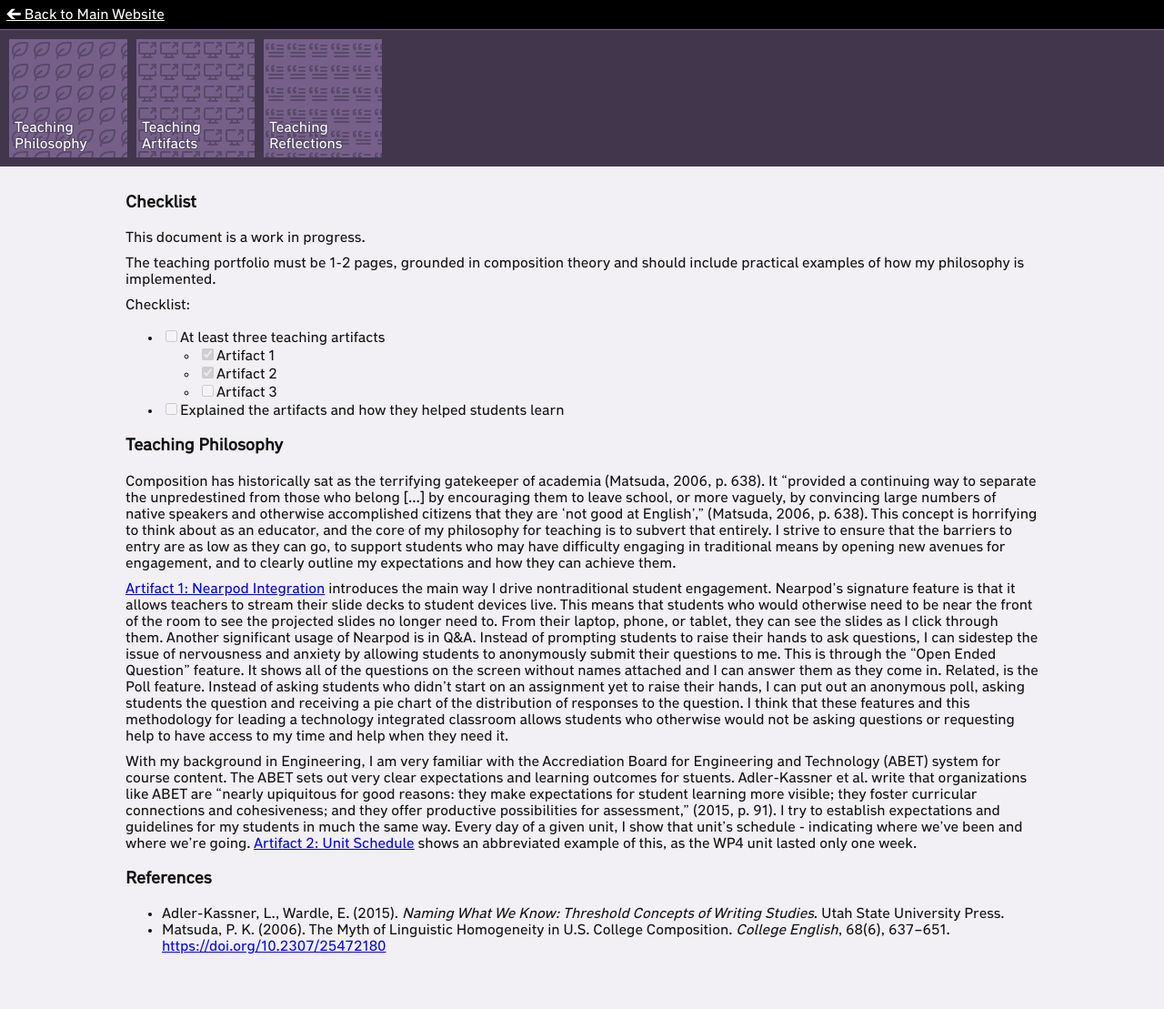
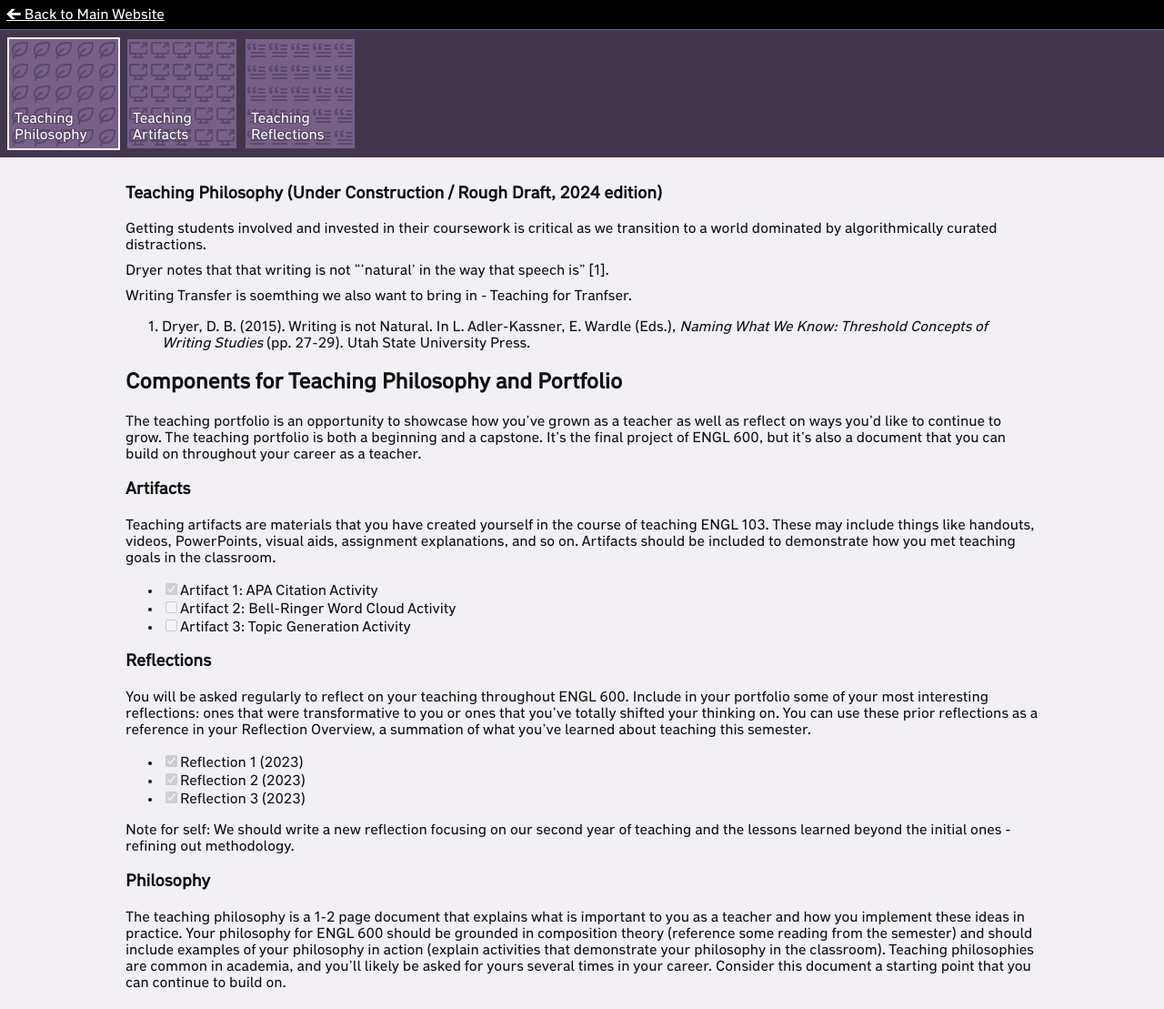
Before and after one commit to reneeverly/reneeverly.github.io, a Jekyll site: the page built from edu/phi/index.md, in a window 1280 px wide. Shown: the whole page at 91% size. Built offline with Jekyll 4.4.1, drawn with Linux system fonts in a browser that asks for light colours; our own code applies the rules of GitHub Pages for plain Markdown files.

Commit message:
Reworked Teaching Artifacts and Visual Style

```diff
--- a/_layouts/muicontent.html
+++ b/_layouts/muicontent.html
@@ -14,12 +14,12 @@
       <nav>
          <ul class="toptiles">
             {% if page.group == "edu" %}
-            <li class="two"><a class="icobg leaf" href="index.html">Teaching Philosophy</a></li>
-            <li class="two"><a class="icobg screen-share" href="artifacts.html">Teaching Artifacts</a></li>
-            <li class="two"><a class="icobg blockquote" href="reflections.html">Teaching Reflections</a></li>
+            <li class="two"><a class="icobg leaf {% if page.index == 0 %}current{% endif %}" href="index.html">Teaching Philosophy</a></li>
+            <li class="two"><a class="icobg screen-share {% if page.index == 1 %}current{% endif %}" href="artifacts.html">Teaching Artifacts</a></li>
+            <li class="two"><a class="icobg blockquote {% if page.index == 2 %}current{% endif %}" href="reflections.html">Teaching Reflections</a></li>
             {% elsif page.group == "tiny-apps" %}
-            <li class="two"><a class="icobg code-dots" href="index.html">Index</a></li>
-            <li class="two"><a class="icobg needle-thread" href="circle-skirt.html">Circle Skirt Calculator</a></li>
+            <li class="two"><a class="icobg code-dots {% if page.index == 0 %}current{% endif %}" href="index.html">Index</a></li>
+            <li class="two"><a class="icobg needle-thread {% if page.index == 1 %}current{% endif %}" href="circle-skirt.html">Circle Skirt Calculator</a></li>
             {% endif %}
          </ul>
       </nav>
--- a/edu/phi/index.md
+++ b/edu/phi/index.md
@@ -1,20 +1,60 @@
 ---
 layout: muicontent
 group: edu
+title: Teaching Philosophy
+index: 0
 ---
+# Teaching Philosophy (Under Construction / Rough Draft, 2024 edition)
 
-# Checklist
-This document is a work in progress.
+Getting students involved and invested in their coursework is critical as we transition to a world dominated by algorithmically curated distractions.
 
-The teaching portfolio must be 1-2 pages, grounded in composition theory and should include practical examples of how my philosophy is implemented.
+Dryer notes that that writing is not "'natural' in the way that speech is" [1].
 
-Checklist:
-* [ ] At least three teaching artifacts
-  * [x] Artifact 1
-  * [x] Artifact 2
-  * [ ] Artifact 3
-* [ ] Explained the artifacts and how they helped students learn
+Writing Transfer is soemthing we also want to bring in - Teaching for Tranfser.
 
+1. Dryer, D. B. (2015). Writing is not Natural. In L. Adler-Kassner, E. Wardle (Eds.), <i>Naming What We Know: Threshold Concepts of Writing Studies</i> (pp. 27-29). Utah State University Press.
+
+
+## Components for Teaching Philosophy and Portfolio
+The teaching portfolio is an opportunity to showcase how you’ve grown as a teacher as well
+as reflect on ways you’d like to continue to grow. The teaching portfolio is both a beginning
+and a capstone. It’s the final project of ENGL 600, but it’s also a document that you can build
+on throughout your career as a teacher.
+### Artifacts
+Teaching artifacts are materials that you have created yourself in the
+course of teaching ENGL 103. These may include things like
+handouts, videos, PowerPoints, visual aids, assignment explanations,
+and so on. Artifacts should be included to demonstrate how you met
+teaching goals in the classroom.
+* [x] Artifact 1: APA Citation Activity
+* [ ] Artifact 2: Bell-Ringer Word Cloud Activity
+* [ ] Artifact 3: Topic Generation Activity
+
+### Reflections
+You will be asked regularly to reflect on your teaching throughout
+ENGL 600. Include in your portfolio some of your most interesting
+reflections: ones that were transformative to you or ones that you’ve
+totally shifted your thinking on. You can use these prior reflections as
+a reference in your Reflection Overview, a summation of what
+you’ve learned about teaching this semester.
+* [x] Reflection 1 (2023)
+* [x] Reflection 2 (2023)
+* [x] Reflection 3 (2023)
+
+Note for self: We should write a new reflection focusing on our second year of teaching and the lessons learned beyond the initial ones - refining out methodology.
+
+### Philosophy
+The teaching philosophy is a 1-2 page document that explains what is
+important to you as a teacher and how you implement these ideas in
+practice. Your philosophy for ENGL 600 should be grounded in
+composition theory (reference some reading from the semester) and
+should include examples of your philosophy in action (explain
+activities that demonstrate your philosophy in the classroom).
+Teaching philosophies are common in academia, and you’ll likely be
+asked for yours several times in your career. Consider this document
+a starting point that you can continue to build on.
+
+<!--
 # Teaching Philosophy
 
 Composition has historically sat as the terrifying gatekeeper of academia (Matsuda, 2006, p. 638).  It "provided a continuing way to separate the unpredestined from those who belong [...] by encouraging them to leave school, or more vaguely, by convincing large numbers of native speakers and otherwise accomplished citizens that they are 'not good at English'," (Matsuda, 2006, p. 638).  This concept is horrifying to think about as an educator, and the core of my philosophy for teaching is to subvert that entirely.  I strive to ensure that the barriers to entry are as low as they can go, to support students who may have difficulty engaging in traditional means by opening new avenues for engagement, and to clearly outline my expectations and how they can achieve them.
@@ -27,3 +67,4 @@
 
 * Adler-Kassner, L., Wardle, E. (2015).  <i>Naming What We Know: Threshold Concepts of Writing Studies</i>. Utah State University Press.
 * Matsuda, P. K. (2006). The Myth of Linguistic Homogeneity in U.S. College Composition. <i>College English</i>, 68(6), 637–651. [https://doi.org/10.2307/25472180](https://doi.org/10.2307/25472180)
+-->
--- a/resources/mui.css
+++ b/resources/mui.css
@@ -14,23 +14,15 @@
 html, body { width: 100%; position: relative; font-family: 'RoadUA', sans-serif;  min-height: 100%; margin: 0px; height: 100%; overflow: auto; }
 
 html {
-   background-image: url(chalk_747.jpg);
+   background-color: RGB(66, 54, 77);
    background-repeat: no-repeat;
    background-size: cover;
    background-position: center;
 }
 
-body {
-/* background-image: url(.chalk_747.jpg); */
-/*background-color: #215b91; */
-/*background-color: #514b61; */
-/*background-color: #42364d; */
-
-background-color: RGBA(66, 54, 77, 0.6);
-color: #eee;
-}
+body { color: #eee; }
 .section { display: block; float: left; margin: 10px; }
-.tilecontainer, .overarch ul, .toptiles ul, ul.toptiles { display: grid; grid-template-columns: 60px 60px 60px 60px; grid-auto-rows: 60px; column-gap: 10px; row-gap: 10px; list-style-type: none; list-style: none; padding: 0px; margin: 10px; }
+.tilecontainer, .overarch ul, .toptiles ul, ul.toptiles { display: grid; grid-template-columns: 60px 60px 60px 60px; grid-auto-rows: 55px; column-gap: 10px; row-gap: 10px; list-style-type: none; list-style: none; padding: 0px; margin: 10px; }
 .tilecontainer.col6 { grid-template-columns: 60px 60px 60px 60px 60px 60px; }
 .tile, .overarch li, .toptiles li { display: table; }
 .four .tile, .four li { grid-column-end: span 4; grid-row-end: span 4; height: 100%; width: 100%; }
@@ -43,12 +35,9 @@
 
 /*.overarch { margin: auto; display: flex; width: fit-content; flex-wrap: wrap; align-content: center; min-height: 100%; }*/
 
-.overarch li a, .toptiles li a, .nolink, .use-tiles li a {background: #76608a; display: table-cell; vertical-align: bottom; width: 100%; height: 100%; text-decoration: none; color: #fefefe; padding: 6px; text-shadow: 1px 1px 0px #594969, 1px -1px 0px #594969, -1px 1px 0px #594969, -1px -1px 0px #594969, 0px 1px 0px #594969, 1px 0px 0px #594969, 0px -1px 0px #594969, -1px 0px 0px #594969; }
+.overarch li a, .toptiles li a, .nolink, .use-tiles li a {background: #76608a; display: table-cell; vertical-align: bottom; width: 100%; height: 100%; text-decoration: none; color: #fefefe; padding: 6px; text-shadow: 1px 1px 0px #594969, 1px -1px 0px #594969, -1px 1px 0px #594969, -1px -1px 0px #594969, 0px 1px 0px #594969, 1px 0px 0px #594969, 0px -1px 0px #594969, -1px 0px 0px #594969/*, 0px 0px 5px #594969*/; }
 .nolink { background: #61577c; }
-.overarch li a:hover, .toptiles li a:hover, .use-tiles li a:hover { background-color: #847098;
-   /*text-shadow: 2px 2px 0px #594969, 2px -2px 0px #594969, -2px 2px 0px #594969, -2px -2px 0px #594969, 0px 2px 0px #594969, 2px 0px 0px #594969, 0px -2px 0px #594969, -2px 0px 0px #594969, 1px 1px 0px #594969, 1px -1px 0px #594969, -1px 1px 0px #594969, -1px -1px 0px #594969, 0px 1px 0px #594969, 1px 0px 0px #594969, 0px -1px 0px #594969, -1px 0px 0px #594969;*/
-   color: #fff;
-}
+.overarch li a:hover, .toptiles li a:hover, .use-tiles li a:hover { background-color: #847098; color: #fff; }
 
 @media screen and (max-width: 458px) {
    .tilecontainer.col6 { grid-template-columns: 60px 60px 60px 60px; }
@@ -85,7 +74,7 @@
    article { padding: 8%; }
 }*/
 
-.toptiles { grid-template-columns: repeat(auto-fill, 60px) !important; background: RGB(66, 54, 77) !important; padding: 10px !important; margin: 0px !important; }
+.toptiles { grid-template-columns: repeat(auto-fill, 55px) !important; background: RGB(66, 54, 77) !important; padding: 10px !important; margin: 0px !important; }
 
 .muicontent { background: #F2F0F4; color: #111; }
 
@@ -94,15 +83,17 @@
 article section p { margin-bottom: 10px; }
 article section img { max-width: 100%; margin: auto; margin-bottom: 5px; display: block; }
 
+a.current { box-shadow: 0px 0px 0px 2px #f2f0f4; }
+
 /*
  * Front Page Styles
  */
 
-html.frontpage { display: table; }
-.frontpage body { display: table-cell; vertical-align: middle; }
+html.frontpage { display: table; background-image: url(chalk_747.jpg); }
+.frontpage body { display: table-cell; vertical-align: middle; background-color: RGBA(66, 54, 77, 0.67); }
 
-.use-tiles ul { list-style: none; margin: 0px; padding: 0px; }
-.use-tiles li { padding: 5px; display: inline-block; }
+.use-tiles ul { list-style: none; margin: 0px; padding: 0px; margin-left: 2px; }
+.use-tiles li { padding: 3px; display: inline-block; } /* 10px buffer around everything */
 .use-tiles li a { height: 120px; width: 120px;}
 
 .flex { display: flex; flex-direction: row; flex-wrap: wrap; max-width: 900px; margin: auto; }
```
Also changed, not shown: edu/phi/artifacts.md (+12 -12 lines), edu/phi/reflections.md (+2 -0 lines), tiny-apps/circle-skirt.md (+2 -0 lines), tiny-apps/index.md (+2 -0 lines), edu/phi/res/apa7.png (added), edu/phi/res/apa7_responsechart.png (added), edu/phi/res/openended.png (deleted), edu/phi/res/polls.png (deleted), edu/phi/res/question.png (deleted), edu/phi/res/timeline.png (deleted), edu/phi/res/topic_activity.png (added), edu/phi/res/wordcloud.png (added).
